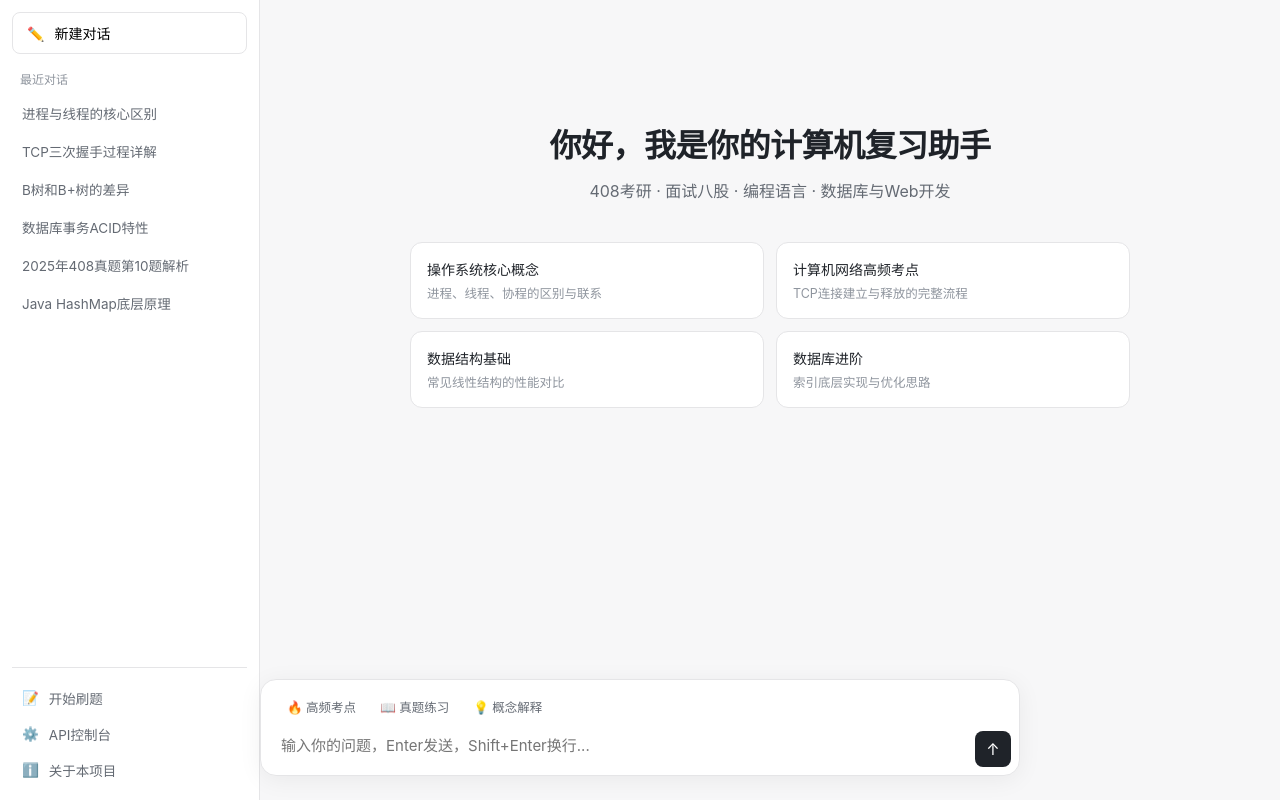
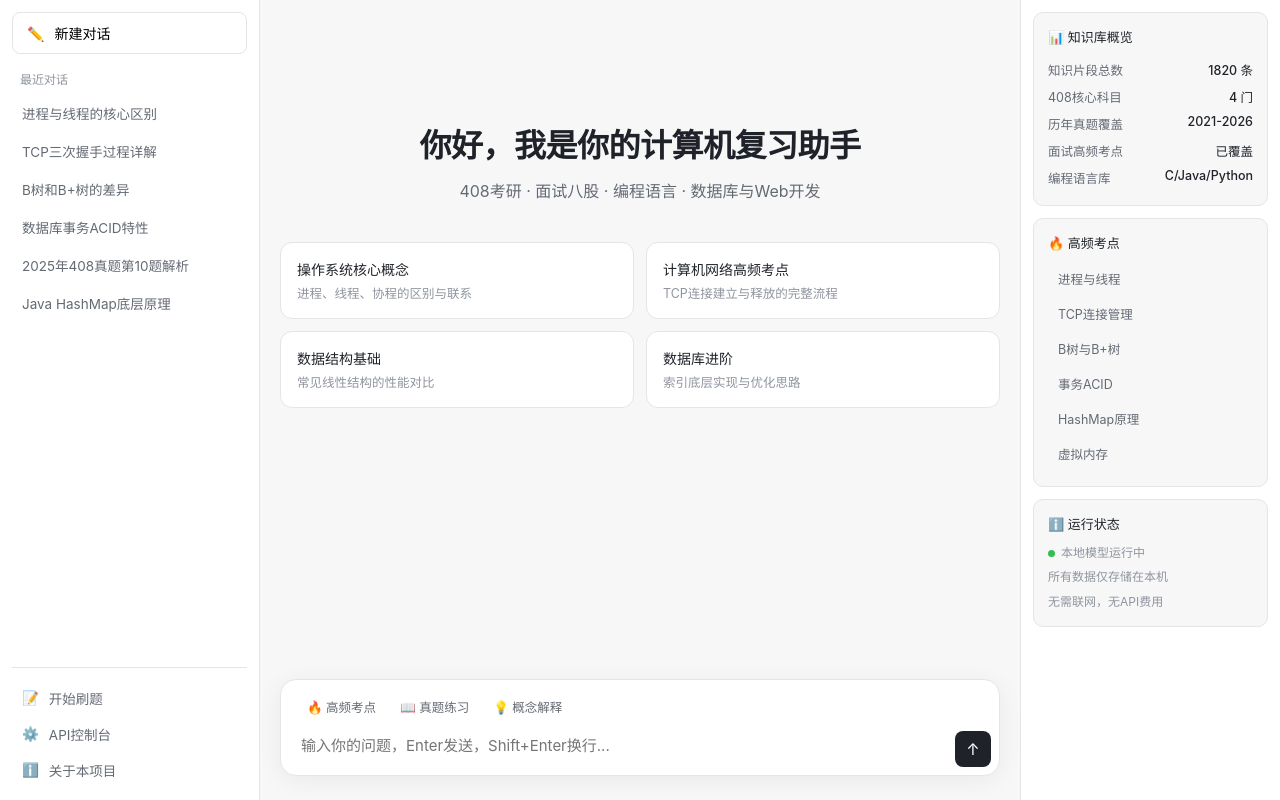
Before and after one commit to wenti-188/local-408-rag-qa, a Flask app: page / in a window 1280 px wide. Run offline with Flask 3, Linux system fonts and the light colour scheme; data that the repository does not hold is empty; parts of the project's set-up code (start-up, migrations or seed data) failed here and were passed over.

Commit message:
前端优化：新增右侧边栏，包含知识库统计、高频考点快捷入口、运行状态面板

```diff
--- a/templates/index.html
+++ b/templates/index.html
@@ -83,6 +83,60 @@
             transition: all 0.15s;
         }
         .side-footer-btn:hover { background: var(--hover); }
+
+        /* 右侧边栏 */
+        .right-sidebar {
+            width: 260px;
+            background: var(--sidebar);
+            border-left: 1px solid var(--border);
+            display: flex;
+            flex-direction: column;
+            padding: 12px;
+        }
+        .right-card {
+            background: var(--bg);
+            border: 1px solid var(--border);
+            border-radius: 10px;
+            padding: 14px;
+            margin-bottom: 12px;
+        }
+        .right-card h4 {
+            font-size: 13px;
+            font-weight: 500;
+            margin-bottom: 10px;
+            color: var(--text);
+        }
+        .stat-row {
+            display: flex;
+            justify-content: space-between;
+            font-size: 12.5px;
+            color: var(--text-2);
+            padding: 4px 0;
+        }
+        .stat-row .num { font-weight: 500; color: var(--text); }
+        .hot-topic {
+            padding: 7px 10px;
+            border-radius: 6px;
+            font-size: 12.5px;
+            color: var(--text-2);
+            cursor: pointer;
+            margin-bottom: 2px;
+            transition: all 0.15s;
+        }
+        .hot-topic:hover { background: var(--hover); color: var(--text); }
+        .status-box {
+            font-size: 12px;
+            color: var(--text-3);
+            line-height: 1.7;
+        }
+        .status-dot {
+            display: inline-block;
+            width: 7px;
+            height: 7px;
+            border-radius: 50%;
+            background: #30c050;
+            margin-right: 6px;
+        }
 
         /* 主区域 */
         .main {
@@ -199,7 +253,7 @@
             bottom: 24px;
             left: 50%;
             transform: translateX(-50%);
-            width: min(760px, calc(100% - 300px));
+            width: min(720px, calc(100% - 560px));
             background: white;
             border: 1px solid var(--border);
             border-radius: 16px;
@@ -314,7 +368,12 @@
             margin-top: 12px;
         }
 
-        /* 响应式适配：小屏幕隐藏侧边栏 */
+        /* 响应式适配：中小屏幕隐藏右侧边栏 */
+        @media (max-width: 1200px) {
+            .right-sidebar { display: none; }
+            .input-area { width: min(720px, calc(100% - 300px)); }
+        }
+        /* 小屏幕隐藏左侧边栏 */
         @media (max-width: 900px) {
             .sidebar { display: none; }
             .input-area { width: 92%; }
@@ -388,6 +447,37 @@
             <div class="input-row">
                 <textarea id="input" placeholder="输入你的问题，Enter发送，Shift+Enter换行..." rows="1"></textarea>
                 <button id="send" onclick="sendQuestion()">↑</button>
+            </div>
+        </div>
+    </div>
+
+    <!-- 右侧边栏 -->
+    <div class="right-sidebar">
+        <div class="right-card">
+            <h4>📊 知识库概览</h4>
+            <div class="stat-row"><span>知识片段总数</span><span class="num">1820 条</span></div>
+            <div class="stat-row"><span>408核心科目</span><span class="num">4 门</span></div>
+            <div class="stat-row"><span>历年真题覆盖</span><span class="num">2021-2026</span></div>
+            <div class="stat-row"><span>面试高频考点</span><span class="num">已覆盖</span></div>
+            <div class="stat-row"><span>编程语言库</span><span class="num">C/Java/Python</span></div>
+        </div>
+
+        <div class="right-card">
+            <h4>🔥 高频考点</h4>
+            <div class="hot-topic" onclick="quickAsk('请详细解释进程和线程的区别')">进程与线程</div>
+            <div class="hot-topic" onclick="quickAsk('请解释TCP三次握手和四次挥手')">TCP连接管理</div>
+            <div class="hot-topic" onclick="quickAsk('B树和B+树的区别是什么')">B树与B+树</div>
+            <div class="hot-topic" onclick="quickAsk('请解释数据库事务ACID特性')">事务ACID</div>
+            <div class="hot-topic" onclick="quickAsk('HashMap的底层原理是什么')">HashMap原理</div>
+            <div class="hot-topic" onclick="quickAsk('请解释虚拟内存的实现机制')">虚拟内存</div>
+        </div>
+
+        <div class="right-card">
+            <h4>ℹ️ 运行状态</h4>
+            <div class="status-box">
+                <div><span class="status-dot"></span>本地模型运行中</div>
+                <div style="margin-top:4px;">所有数据仅存储在本机</div>
+                <div style="margin-top:4px;">无需联网，无API费用</div>
             </div>
         </div>
     </div>
```
